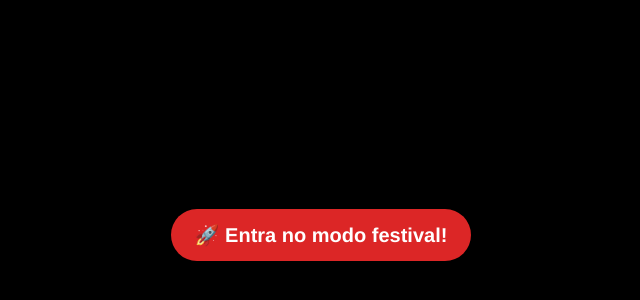
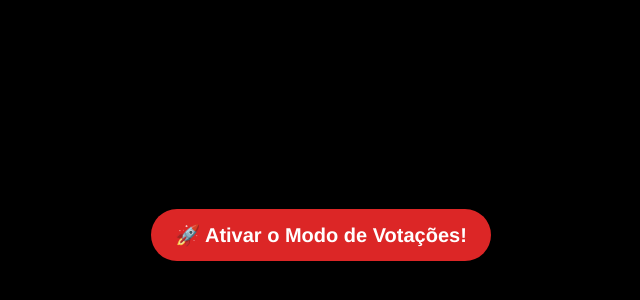
Before and after one commit to andrefrsilva/oqueequesesenteaqui, a plain HTML site: page index.html in a window 1280 px wide. Shown: the part 152-452 px from the top of the page, without its empty margins (319-959 px from the left). Drawn offline with nearby package versions, Linux system fonts and the light colour scheme.

Commit message:
Update index.html

```diff
--- a/index.html
+++ b/index.html
@@ -43,7 +43,7 @@
   <button id="fullscreenBtn"
           class="bg-red-600 text-white px-6 py-3 rounded-full shadow hover:bg-red-700 transition
                  text-xl font-bold animate-bounce">
-    🚀 Entra no modo festival!
+    🚀 Ativar o Modo de Votações!
   </button>
 
   <!-- ============ FULLSCREEN CONTAINER ============ -->
```
